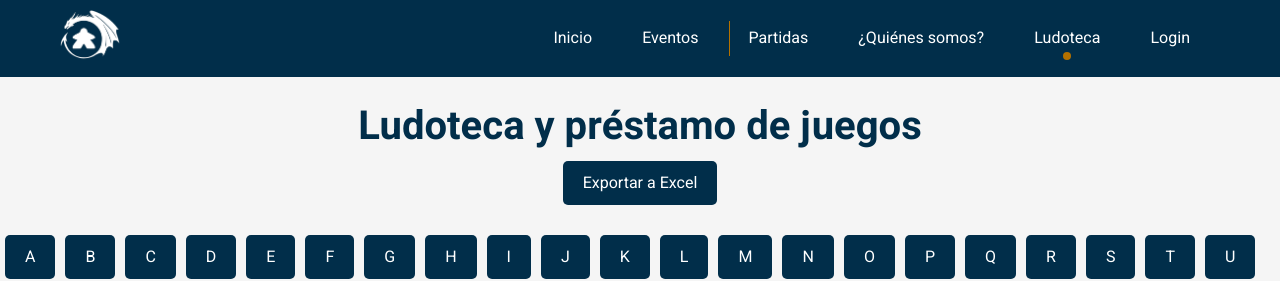
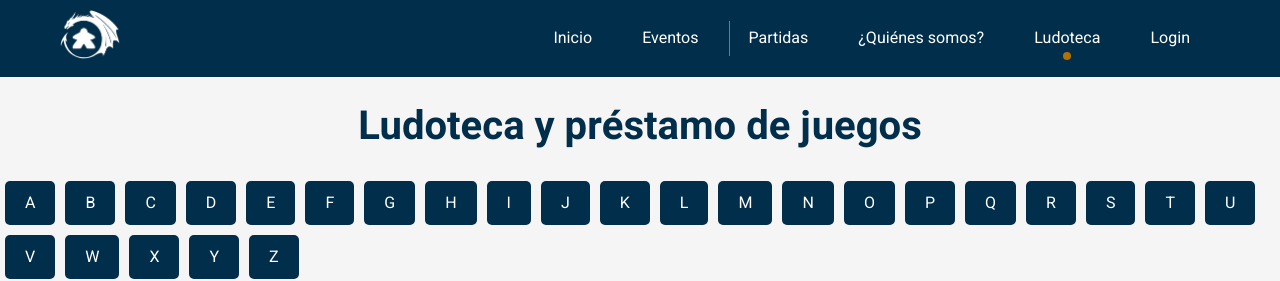
Before and after one commit to LuciaRol/web_aso, a React (Create React App) app: page /Ludoteca in a window 1280 px wide. Shown: the top 281 px of the page. Built offline with nearby package versions, Linux system fonts and the light colour scheme; no server answers; the database is empty.

Commit message:
botón exportar out para usuario no logeado

```diff
--- a/src/pages/Ludoteca.js
+++ b/src/pages/Ludoteca.js
@@ -277,17 +277,22 @@ const Ludoteca = () => {
       {/* Filtros y botón de exportación */}
       <div className="filters-row">
         {/* Botón para exportar */}
+        {user && (
           <div className="filter-item">
             <button
               onClick={() =>
                 exportToExcel(
-                filteredGames.map(game => ({
+                  filteredGames.map((game) => ({
                     Nombre: game.name,
                     Géneros: game.genres.join(', '),
                     Disponible: game.available ? 'Sí' : 'No',
                     'Prestado a': game.loanedBy || '',
-                  'Fecha de préstamo': game.loanedBy ? loanedGames[game.id]?.loanDate?.toDate().toLocaleDateString() : '', // Agrega la fecha de préstamo
-                  'Fecha de devolución': game.returnDate ? game.returnDate.toLocaleDateString() : '',
+                    'Fecha de préstamo': game.loanedBy
+                      ? loanedGames[game.id]?.loanDate?.toDate().toLocaleDateString()
+                      : '', // Agrega la fecha de préstamo
+                    'Fecha de devolución': game.returnDate
+                      ? game.returnDate.toLocaleDateString()
+                      : '',
                   }))
                 )
               }
@@ -295,6 +300,7 @@ const Ludoteca = () => {
               Exportar a Excel
             </button>
           </div>
+        )}
       </div>
        {/* Filtro por letra */}
        <div className="filters-row">
```
Lines whose indentation alone changed are shown as unchanged.
